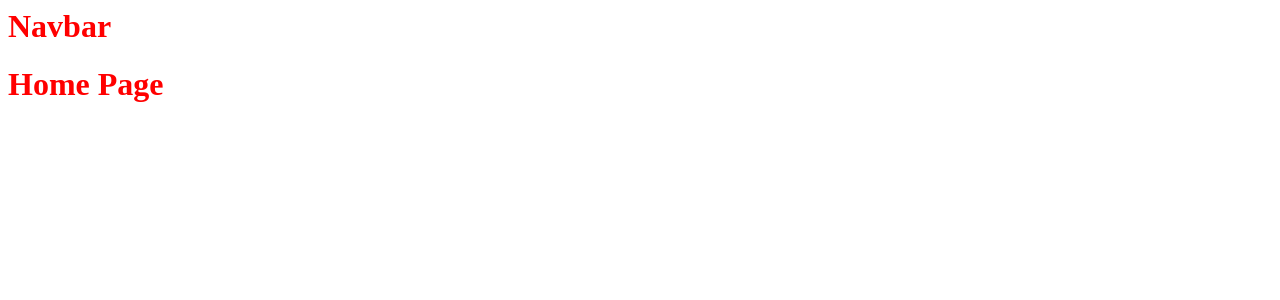
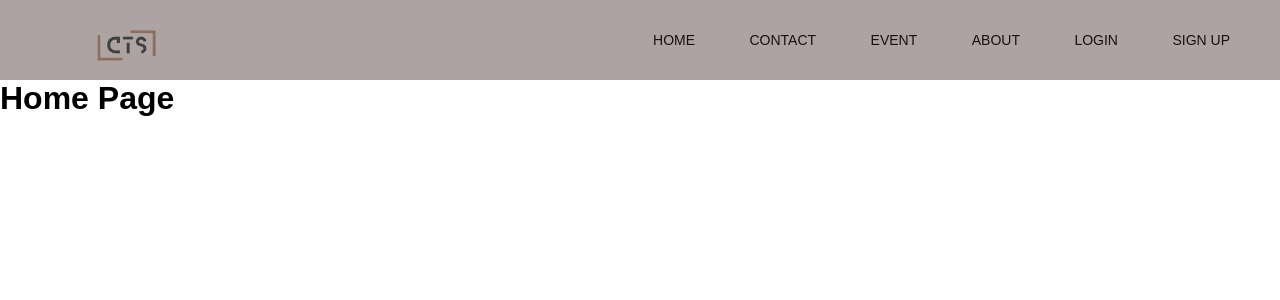
Before and after one commit to wilfried237/CryptoShow, a PHP site: page / in a window 1280 px wide. Shown: the top 300 px of the page. Run offline with PHP 8.4, Linux system fonts and the light colour scheme.

Commit message:
Nav bar
Made the navigation responsive

```diff
--- a/FrontEnd/components/Navbar/Navbar.css
+++ b/FrontEnd/components/Navbar/Navbar.css
@@ -1,3 +1,139 @@
-h1{
-    color: red;
-}
+body{
+    font-family: 'Poppins', sans-serif;
+    overflow-y: auto;
+  }
+
+  *{
+    margin:0;
+    list-style: none;
+    text-decoration: none;
+  }
+
+  nav{
+    height: 80px;
+    background: #aea3a3;
+  }
+
+  nav img{
+    width: 150px;
+    position: absolute;
+    margin-top: -40px;;
+    top: 10px;
+    left: 4%;
+  }
+
+  nav ul{
+    float: right;
+    margin-right: 25px;
+  }
+
+  nav ul li{
+    display: inline-block;
+    line-height: 80px;
+    margin: 0 25px;
+  }
+
+  nav ul li a{
+    position: relative;
+    color: #181111;
+    font-size: 14px;
+    padding: 5px 0;
+    text-transform: uppercase;
+  }
+
+  nav ul li a:before{
+    position: absolute;
+    content: '';
+    left: 0;
+    bottom: 0;
+    height: 2px;
+    width: 100%;
+    background-color: #181111;
+    transform: scaleX(0);
+    transform-origin: right;
+    transition: transform .4s linear
+  }
+
+  nav ul li a:hover:before{
+    transform: scaleX(1);
+    transform-origin: left;
+
+  }
+
+  label #btn,
+  label #cancel{
+    color: #181111;
+    font-size: 30px;
+    float: right;
+    line-height: 80px;
+    margin-right: 40px;
+    cursor: pointer;
+    display: none;
+  }
+  #check{
+    display: none;
+  }
+
+  @media (max-width: 1111px) {
+    nav img{
+      left: 4%;
+        }
+  }
+
+  @media (max-width: 944px) {
+    nav img{
+      left: 2%;
+      top: 20px;
+      width: 130px;
+        }
+    nav ul li a{
+      font-size: 13px;
+    }
+
+  }
+
+  @media (max-width: 860px) {
+    label #btn{
+      display: block;
+    }
+    .divScroll {
+      position: absolute;
+      overflow: scroll;
+      height: 100%;
+      width: 100%;
+    }
+    ul{
+      position: fixed;
+      width: 100%;
+      height: 100%;
+      background: #aea3a3;
+      top: 80px;
+      left: -100%;
+      text-align: center;
+      transition: all .5s;
+
+    }
+
+    nav ul li{
+      display: block;
+      margin: 50px 0;
+      line-height: 30px;
+    }
+    nav ul li a{
+      font-size: 13px;
+
+    }
+
+    #check:checked ~ ul{
+      left: 0;
+    }
+
+    #check:checked ~ label #btn{
+      display: none;
+
+    }
+
+    #check:checked ~ label #cancel{
+      display: block;
+    }
+  }
--- a/FrontEnd/components/Navbar/Navbar.php
+++ b/FrontEnd/components/Navbar/Navbar.php
@@ -1,3 +1,22 @@
 <?php require('components/Header/header.php')?>
-<link rel="stylesheet" href="./components/Navbar/Navbar.css">
-<h1>Navbar</h1>
+<link rel="stylesheet" href="/components/Navbar/Navbar.css">
+  <link rel="stylesheet" href="https://cdnjs.cloudflare.com/ajax/libs/font-awesome/6.5.1/css/all.min.css" integrity="sha512-DTOQO9RWCH3ppGqcWaEA1BIZOC6xxalwEsw9c2QQeAIftl+Vegovlnee1c9QX4TctnWMn13TZye+giMm8e2LwA==" crossorigin="anonymous" referrerpolicy="no-referrer" >
+
+
+  <nav>
+    <input type="checkbox" id="check">
+    <label for="check">
+      <i class="fas fa-bars" id="btn"></i>
+      <i class="fas fa-times" id="cancel"></i>
+    </label>
+
+    <img src= "images/logo.png" alt="logo">
+    <ul class = "divScroll">
+      <li><a href="/">Home</a></li>
+      <li><a href="/contact">Contact</a></li>
+      <li><a href="/threads">Event</a></li>
+      <li><a href="/about">About</a></li>
+      <li><a href="/login">login</a></li>
+      <li><a href="/register">Sign Up</a></li>
+  </ul>
+  </nav>
```
Also changed, not shown: FrontEnd/images/logo.png (added).
